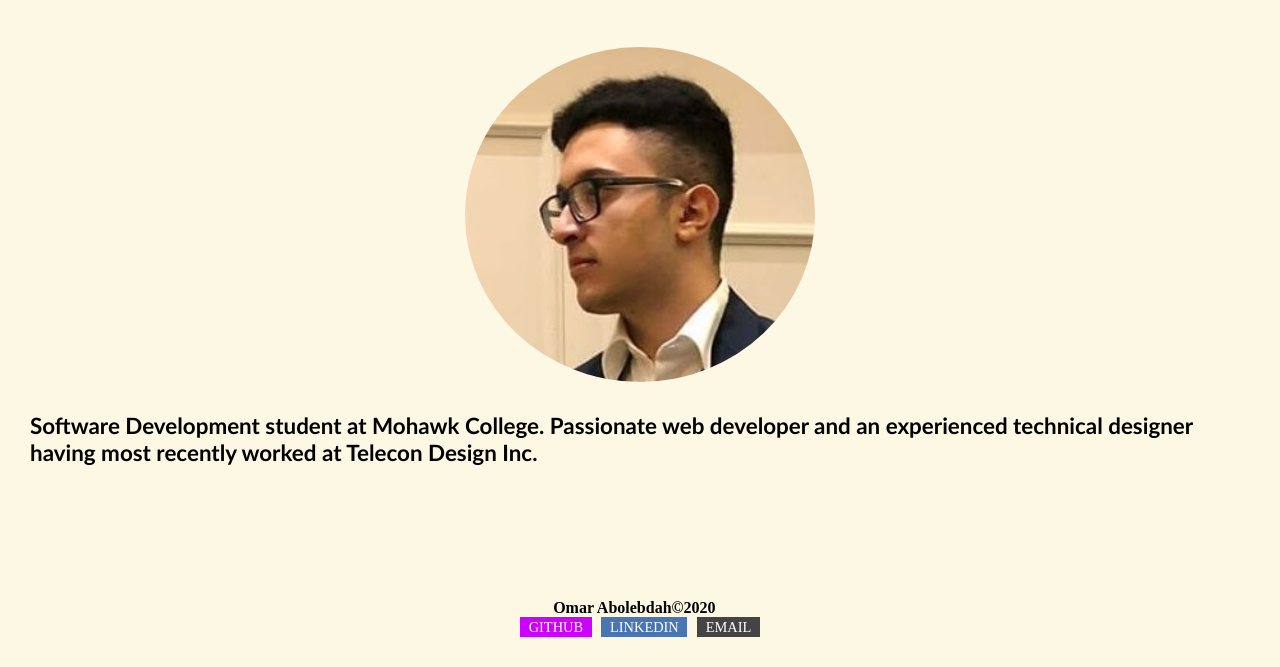
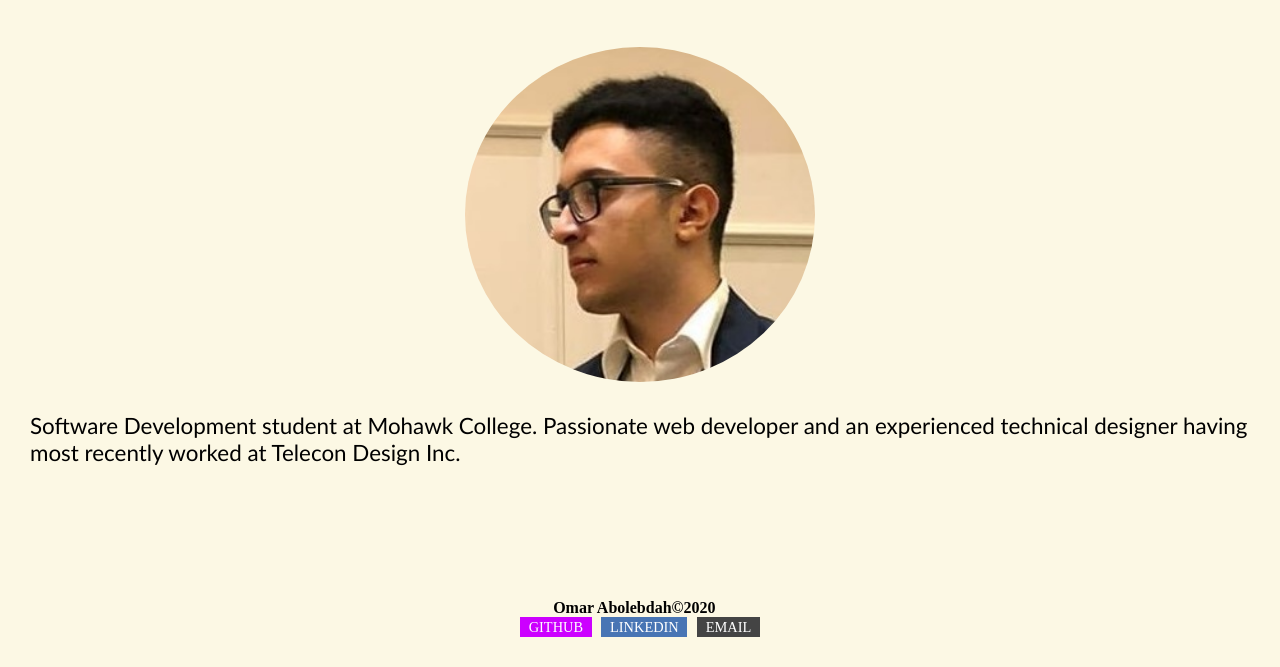
Before and after one commit to Omar-Abo/Omar-Abo.github.io, a plain HTML site: page index.html in a window 1280 px wide. Shown: the part 133-800 px from the top of the page. Drawn offline with Linux system fonts and the light colour scheme.

Commit message:
Update main.css

```diff
--- a/css/main.css
+++ b/css/main.css
@@ -56,7 +56,8 @@
 
 #description {
   font-size: 140%;
-  font-family: "Trebuchet MS", Times, serif;
+  font-family: Trebuchet MS, Times, serif;
+  font-weight: normal;
   margin: 0 30px 0 30px;
 }
 .parentdesc {
@@ -99,6 +100,7 @@
 .share-btn.github { background: #cc00ff; }
 .share-btn.linkedin    { background: #4875B4; }
 .share-btn.email { background: #444444; }
+
 
 
 
```
